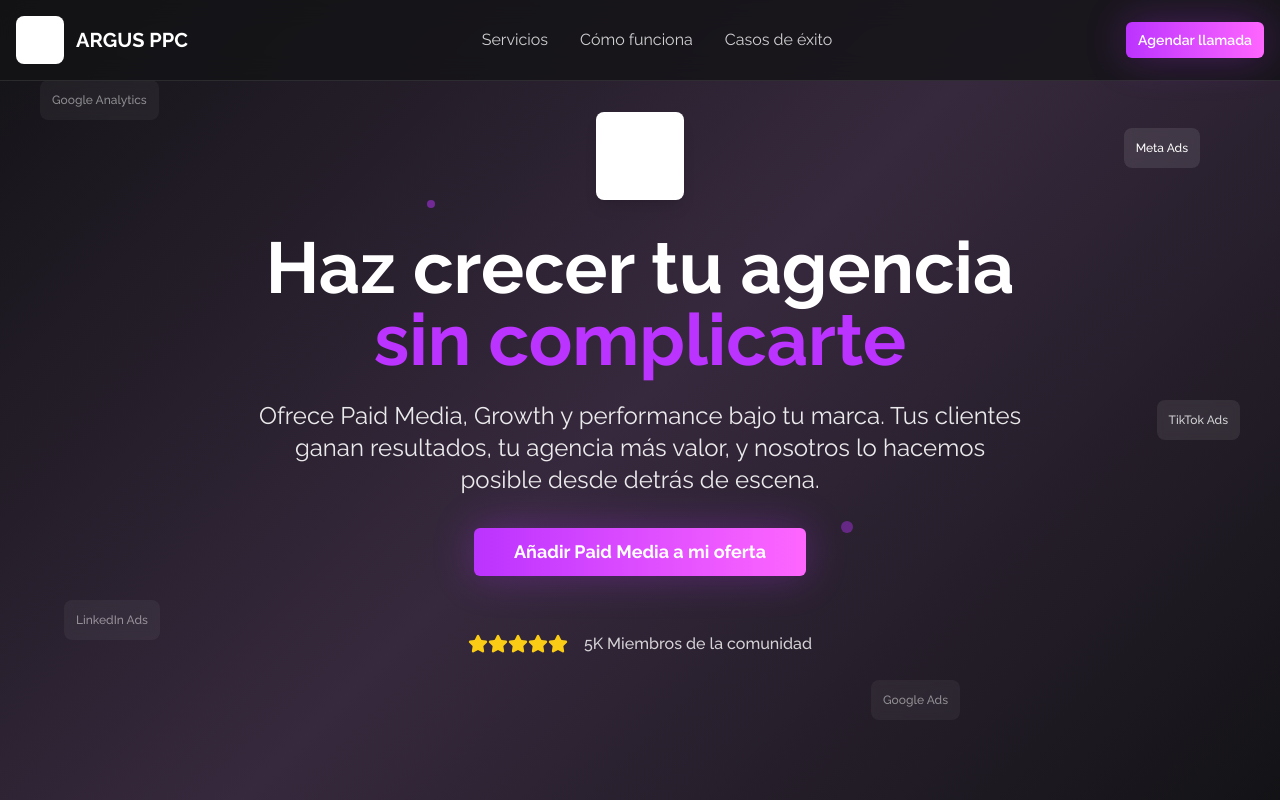
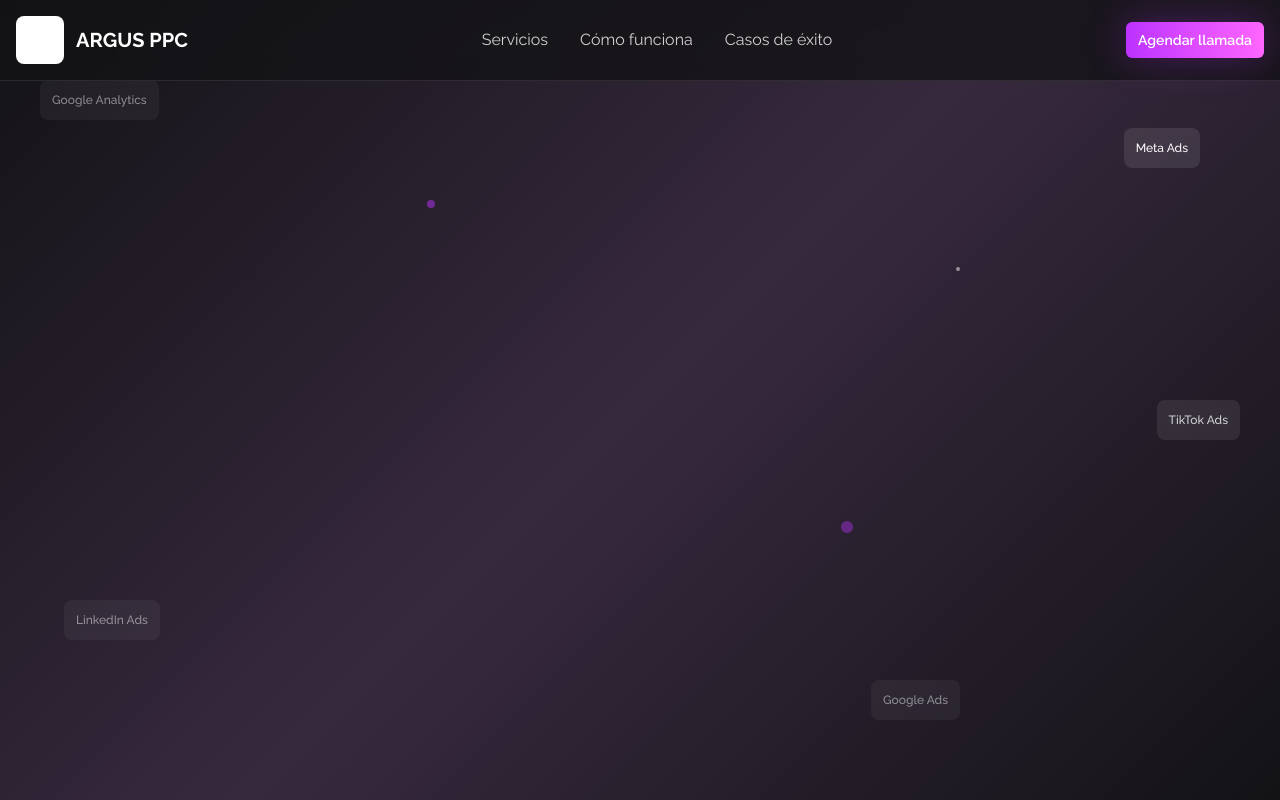
Before and after one commit to Victorioo/marca-blanca-argusppc-66, a React (Vite) app: page / in a window 1280 px wide. Shown: the top 800 px of the page. Built offline with nearby package versions, Linux system fonts and the light colour scheme.

Commit message:
Visual edit in Lovable
Edited UI in Lovable

```diff
--- a/src/components/HeroSection.tsx
+++ b/src/components/HeroSection.tsx
@@ -1,53 +1,12 @@
 import { Button } from "@/components/ui/button";
 import { Star } from "lucide-react";
 import FloatingElements from "./FloatingElements";
+import argusLogo from "@/assets/argus-logo.png";
 const HeroSection = () => {
   return <section className="relative min-h-screen flex items-center justify-center px-4 hero-gradient">
       <FloatingElements />
 
-      <div className="container mx-auto max-w-4xl text-center relative z-10">
-        {/* Logo */}
-        <div className="flex justify-center mb-8">
-          <div className="bg-white rounded-lg p-3 shadow-lg">
-            <img src="/lovable-uploads/b3398f6e-d44b-4aac-8230-3a0b62fe9c9e.png" alt="Argus PPC" className="w-16 h-16" />
-          </div>
-        </div>
 
-        {/* Main headline */}
-        <h1 className="text-5xl md:text-7xl font-bold text-white mb-6 leading-tight">
-          Haz crecer tu agencia{" "}
-          <span className="bg-gradient-to-r from-primary to-accent bg-clip-text text-transparent">
-            sin complicarte
-          </span>
-        </h1>
-
-        {/* Subtitle */}
-        <p className="text-xl md:text-2xl text-white/90 mb-8 max-w-3xl mx-auto leading-relaxed">
-          Ofrece Paid Media, Growth y performance bajo tu marca. Tus clientes ganan resultados,
-          tu agencia más valor, y nosotros lo hacemos posible desde detrás de escena.
-        </p>
-
-        {/* CTA Button */}
-        <div className="mb-10">
-          <Button variant="hero" size="lg" className="mb-4 text-lg py-6 px-10" onClick={() => window.open('https://calendly.com', '_blank')}>
-            Añadir Paid Media a mi oferta
-          </Button>
-        </div>
-
-        {/* Social proof */}
-        <div className="flex items-center justify-center gap-2 text-white/80 mb-8">
-          <div className="flex">
-            {[1, 2, 3, 4, 5].map(star => <Star key={star} className="w-5 h-5 fill-yellow-400 text-yellow-400" />)}
-          </div>
-          <span className="ml-2 font-medium">5K Miembros de la comunidad</span>
-        </div>
-
-        {/* Partner badges */}
-        <div className="flex items-center justify-center gap-6 opacity-80">
-
-
-        </div>
-      </div>
     </section>;
 };
 export default HeroSection;
```
